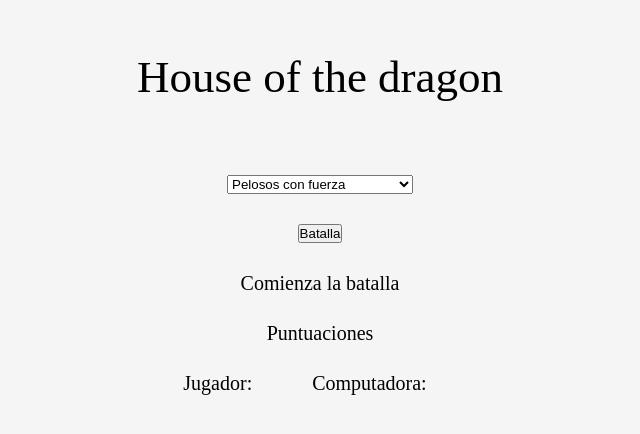
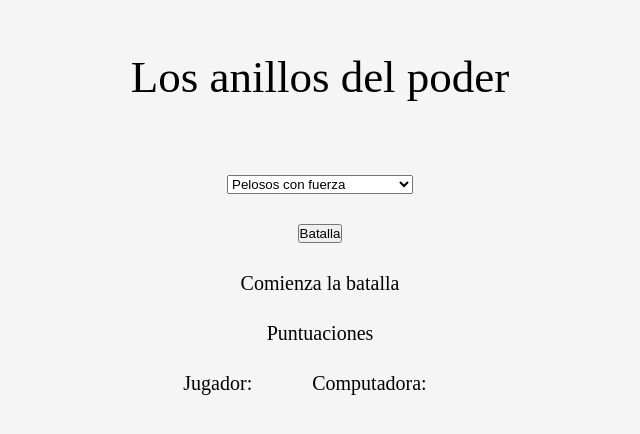
Before and after one commit to lvaldenebro/creatures-battle, a website: page src/html/index.html in a window 1280 px wide. Shown: the part 176-610 px from the top of the page, without its empty margins (320-960 px from the left). Drawn offline with nearby package versions, Linux system fonts and the light colour scheme; files that its build step writes are made by us from their sources.

Commit message:
Last changes

```diff
--- a/src/html/index.html
+++ b/src/html/index.html
@@ -5,13 +5,13 @@
     <meta charset="UTF-8">
     <meta http-equiv="X-UA-Compatible" content="IE=edge">
     <meta name="viewport" content="width=device-width, initial-scale=1.0">
-    <title>House of the dragon game</title>
+    <title>Los anillos del poder</title>
     <link rel="stylesheet" href="./assets/css/main.css">
 </head>
 
 <body>
     <main class="main">
-        <h1 class="main_title">House of the dragon</h1>
+        <h1 class="main_title">Los anillos del poder</h1>
         <form class="main_form">
             <select class="js-user-select" name="options" id="options">
                 <option value="hairy">Pelosos con fuerza</option>
```
Also changed, not shown: README.md.
